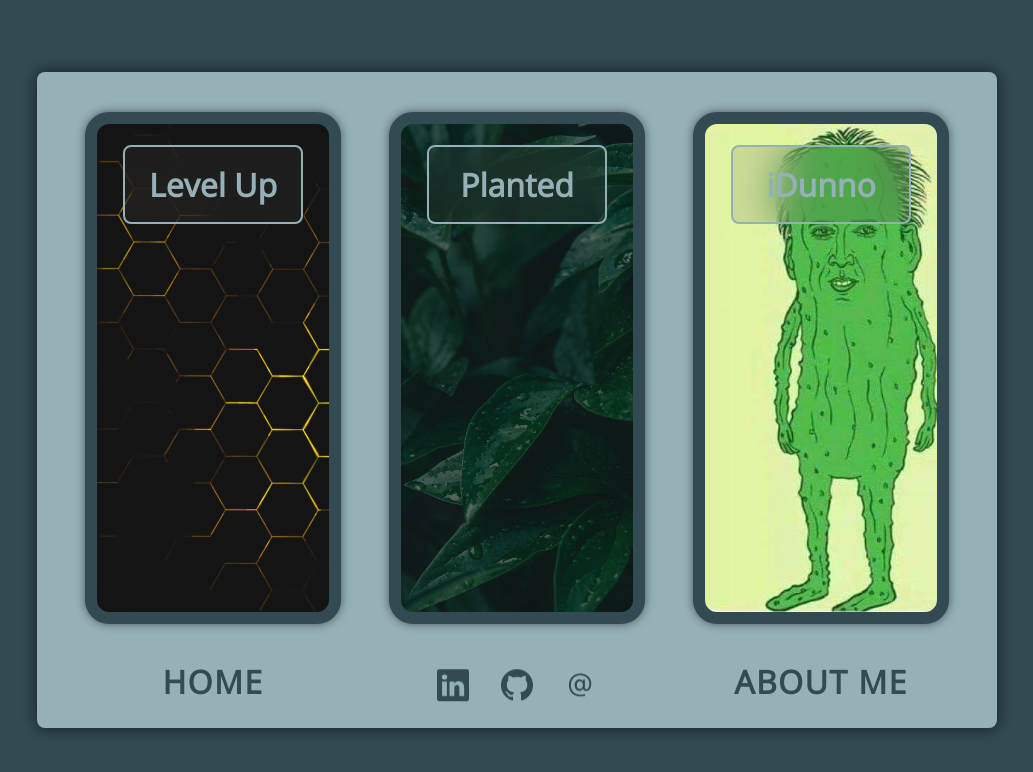
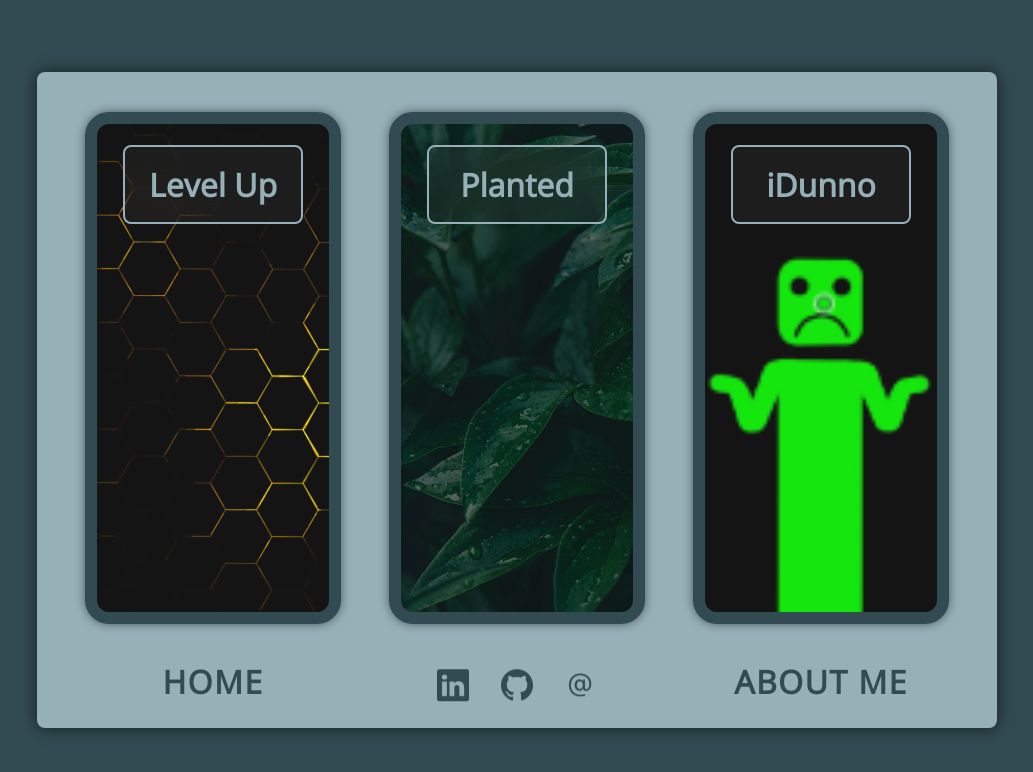
Before and after one commit to jkstone321/portfolio-2.0, a React (Create React App) app: page /projects in a window 1280 px wide. Shown: the top 772 px of the page, without its empty margins (123-1156 px from the left). Built offline with nearby package versions, Linux system fonts and the light colour scheme; the HTML template or start-up script is replaced by a standard one.

Commit message:
fr last push

```diff
--- a/src/pages/project/style.css
+++ b/src/pages/project/style.css
@@ -17,7 +17,7 @@
     background-size: cover;
 }
 .idunno-box{
-    background-image: url("./pickolascage.jpg");
+    background-image: url("./idunno.png");
     background-size: cover;
 }
 
@@ -74,7 +74,7 @@ img {
 /*** THIS IS CODE FOR THE LINKS THAT SHOW UP WHEN HOVERING ***/
 /*************************************************************/
 /**/#project-links{
-/**/    background-color:rgba(82, 82, 82, 0.158);
+/**/    background-color:rgba(0, 0, 0, 0.425);
 /**/    backdrop-filter: blur(2px);
 /**/    border: .75rem solid var(--primary-dark);
 /**/    box-sizing: border-box;
```
Also changed, not shown: src/pages/project/idunno.png (added).
